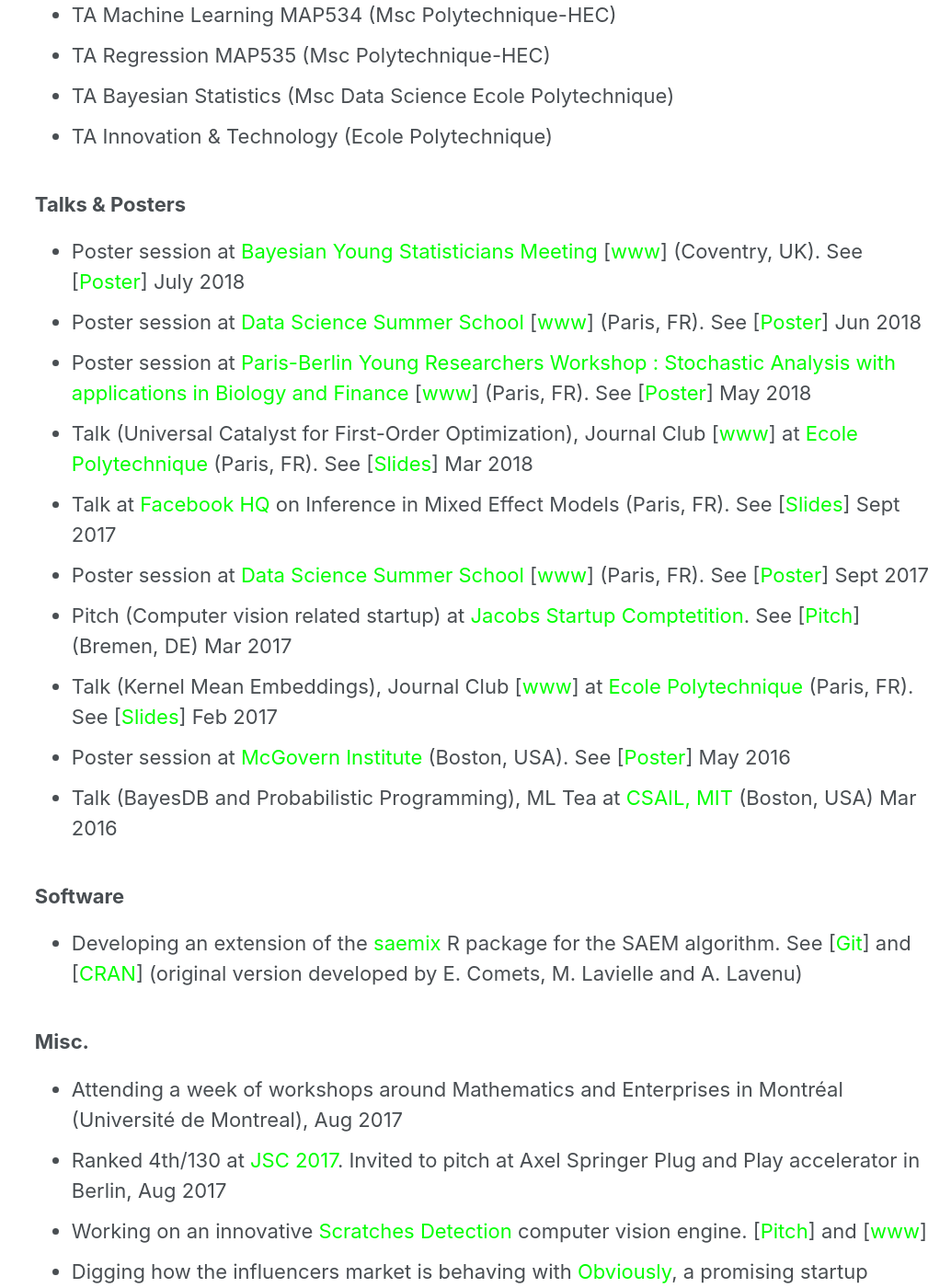
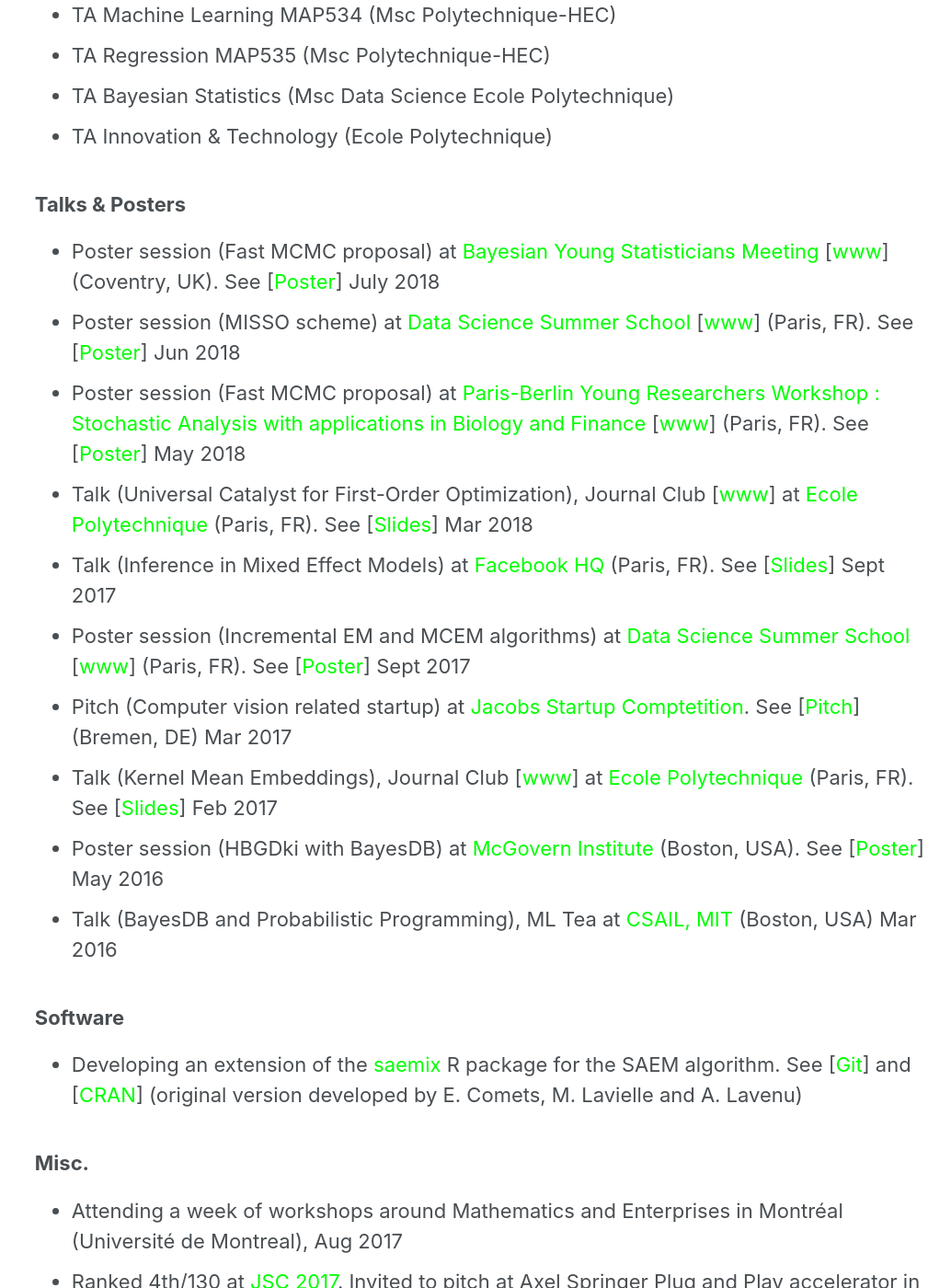
Before and after one commit to BelhalK/BelhalK.github.io, a Jekyll site: the page index.html, which Jekyll copies as it is, in a window 1280 px wide and 1400 px high, scrolled down 1266 px. Shown: the whole window at 92% size, without its empty margins (246-1280 px from the left). Built offline with Jekyll 4.4.1, drawn with Linux system fonts in a browser that asks for light colours; comment, search, counter and statistics services are not loaded.

Commit message:
talk and resume

```diff
--- a/index.html
+++ b/index.html
@@ -225,16 +225,16 @@ Programming</i>, Master's thesis (2016). [<a style="color: rgb(0,255,0)" href="h
 <h3 id="unordered-lists-nested">Talks &amp; Posters</h3>
 <ul>
 <!-- <li> Talk (Some Accelerations of MLE Algorithms) at <a style="color: rgb(0,255,0)">COMPSTATS 2018</a> [<a style="color: rgb(0,255,0)" href="http://www.compstat2018.org/">www</a>] (Iasi, Romania). See [<a style="color: rgb(0,255,0)" href="http://belhalk.github.io/downloads/compstats.pdf">Slides</a>] Aug 2018</li> -->
-<li> Poster session at <a style="color: rgb(0,255,0)">Bayesian Young Statisticians Meeting</a> [<a style="color: rgb(0,255,0)" href="https://warwick.ac.uk/baysm/">www</a>] (Coventry, UK). See [<a style="color: rgb(0,255,0)" href="http://belhalk.github.io/downloads/baysm.pdf">Poster</a>] July 2018</li>
-<li> Poster session at <a style="color: rgb(0,255,0)">Data Science Summer School</a> [<a style="color: rgb(0,255,0)" href="http://www.ds3-datascience-polytechnique.fr/">www</a>] (Paris, FR). See [<a style="color: rgb(0,255,0)" href="http://belhalk.github.io/downloads/ds3_poster2.pdf">Poster</a>] Jun 2018</li>
-<li> Poster session at <a style="color: rgb(0,255,0)">Paris-Berlin Young Researchers Workshop : Stochastic Analysis with applications in Biology and Finance</a> [<a style="color: rgb(0,255,0)" href="https://bpy2018.wixsite.com/bpstochastics">www</a>] (Paris, FR). See [<a style="color: rgb(0,255,0)" href="http://belhalk.github.io/downloads/parisberlin.pdf">Poster</a>] May 2018</li>
+<li> Poster session (Fast MCMC proposal) at <a style="color: rgb(0,255,0)">Bayesian Young Statisticians Meeting</a> [<a style="color: rgb(0,255,0)" href="https://warwick.ac.uk/baysm/">www</a>] (Coventry, UK). See [<a style="color: rgb(0,255,0)" href="http://belhalk.github.io/downloads/baysm.pdf">Poster</a>] July 2018</li>
+<li> Poster session (MISSO scheme) at <a style="color: rgb(0,255,0)">Data Science Summer School</a> [<a style="color: rgb(0,255,0)" href="http://www.ds3-datascience-polytechnique.fr/">www</a>] (Paris, FR). See [<a style="color: rgb(0,255,0)" href="http://belhalk.github.io/downloads/ds3_poster2.pdf">Poster</a>] Jun 2018</li>
+<li> Poster session (Fast MCMC proposal) at <a style="color: rgb(0,255,0)">Paris-Berlin Young Researchers Workshop : Stochastic Analysis with applications in Biology and Finance</a> [<a style="color: rgb(0,255,0)" href="https://bpy2018.wixsite.com/bpstochastics">www</a>] (Paris, FR). See [<a style="color: rgb(0,255,0)" href="http://belhalk.github.io/downloads/parisberlin.pdf">Poster</a>] May 2018</li>
 <li> Talk (Universal Catalyst for First-Order Optimization), Journal Club [<a style="color: rgb(0,255,0)" href="http://www.cmap.polytechnique.fr/~zoltan.szabo/journal_club.html">www</a>] at <a style="color: rgb(0,255,0)">Ecole Polytechnique</a> (Paris, FR). See [<a style="color: rgb(0,255,0)" href="http://belhalk.github.io/downloads/catalyst.pdf">Slides</a>] Mar 2018</li>
-<li> Talk at <a style="color: rgb(0,255,0)">Facebook HQ</a> on Inference in Mixed Effect Models (Paris, FR). See [<a style="color: rgb(0,255,0)" href="http://belhalk.github.io/downloads/fb.pdf">Slides</a>] Sept 2017</li>
-<li> Poster session at <a style="color: rgb(0,255,0)">Data Science Summer School</a> [<a style="color: rgb(0,255,0)" href="http://www.ds3-datascience-polytechnique.fr/">www</a>] (Paris, FR). See [<a style="color: rgb(0,255,0)" href="http://belhalk.github.io/downloads/DS3_final.pdf">Poster</a>] Sept 2017</li>
+<li> Talk (Inference in Mixed Effect Models) at <a style="color: rgb(0,255,0)">Facebook HQ</a> (Paris, FR). See [<a style="color: rgb(0,255,0)" href="http://belhalk.github.io/downloads/fb.pdf">Slides</a>] Sept 2017</li>
+<li> Poster session (Incremental EM and MCEM algorithms) at <a style="color: rgb(0,255,0)">Data Science Summer School</a> [<a style="color: rgb(0,255,0)" href="http://www.ds3-datascience-polytechnique.fr/">www</a>] (Paris, FR). See [<a style="color: rgb(0,255,0)" href="http://belhalk.github.io/downloads/DS3_final.pdf">Poster</a>] Sept 2017</li>
 <li> Pitch (Computer vision related startup) at <a style="color: rgb(0,255,0)">Jacobs Startup Comptetition</a>. See [<a style="color: rgb(0,255,0)" href="http://belhalk.github.io/downloads/agora.pdf">Pitch</a>] (Bremen, DE) Mar 2017</li>
 <li> Talk (Kernel Mean Embeddings), Journal Club [<a style="color: rgb(0,255,0)" href="http://www.cmap.polytechnique.fr/~zoltan.szabo/journal_club.html">www</a>] at <a style="color: rgb(0,255,0)">Ecole Polytechnique</a> (Paris, FR). See [<a style="color: rgb(0,255,0)" href="http://belhalk.github.io/downloads/kernel.pdf">Slides</a>] Feb 2017</li>
 
-  <li> Poster session at <a style="color: rgb(0,255,0)">McGovern Institute</a> (Boston, USA). See [<a style="color: rgb(0,255,0)" href="http://belhalk.github.io/downloads/poster.pdf">Poster</a>] May 2016</li>
+  <li> Poster session (HBGDki with BayesDB) at <a style="color: rgb(0,255,0)">McGovern Institute</a> (Boston, USA). See [<a style="color: rgb(0,255,0)" href="http://belhalk.github.io/downloads/poster.pdf">Poster</a>] May 2016</li>
 
   <li> Talk (BayesDB and Probabilistic Programming), ML Tea at <a style="color: rgb(0,255,0)">CSAIL, MIT</a> (Boston, USA) Mar 2016</li>
 
```
Also changed, not shown: 1 other file.
